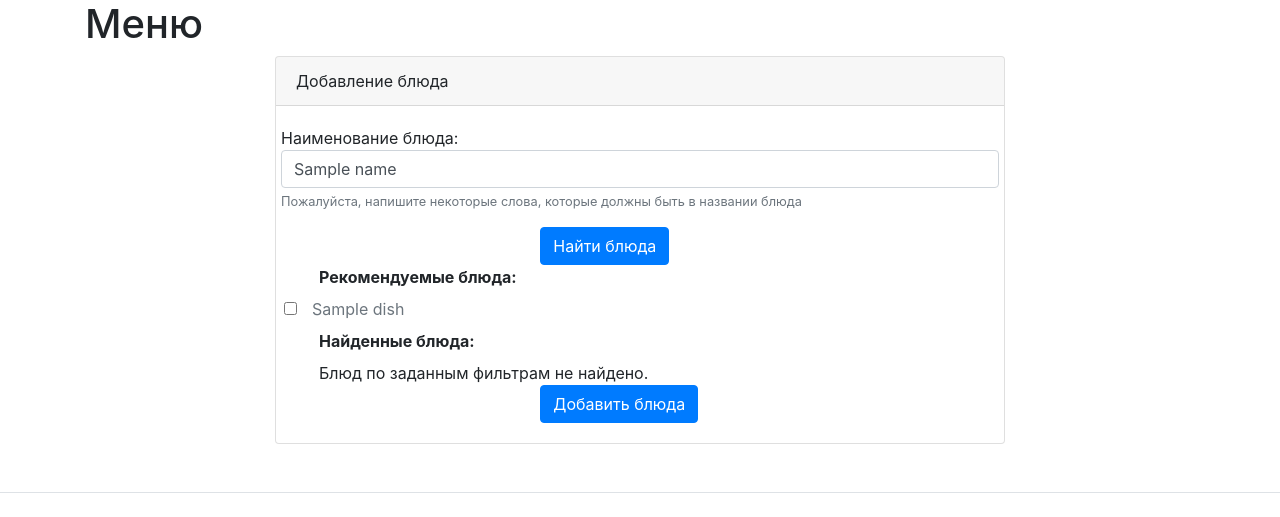
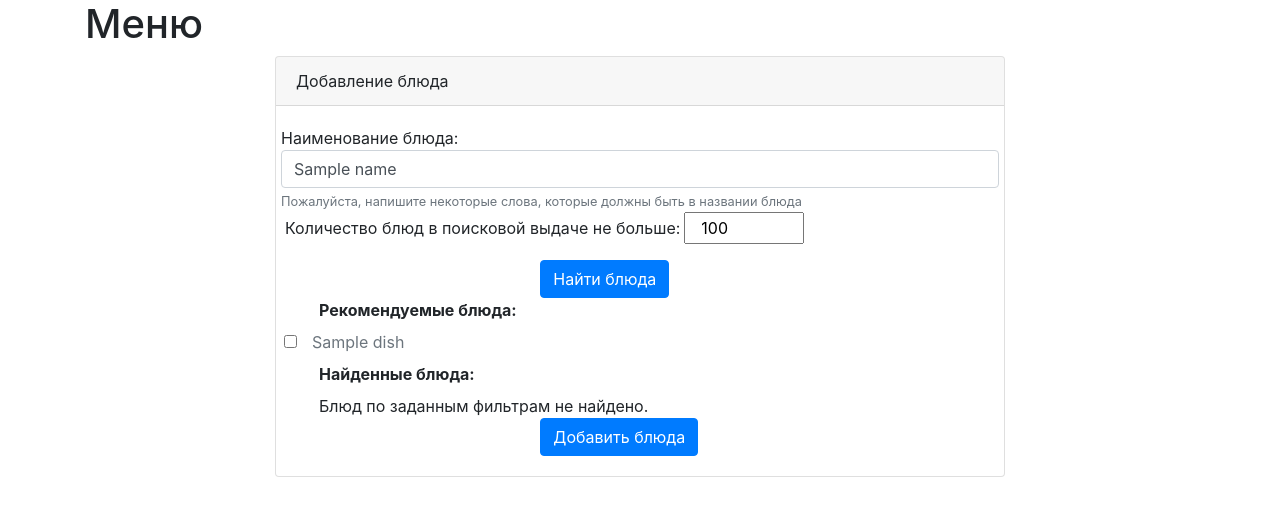
Before and after one commit to tunsmm/yourmeals, a Django app: template yourmeals/diaryapp/templates/menu/meal/add_dish.html in a window 1280 px wide. Shown: the part 56-573 px from the top of the page. Run offline with Django 4.2, Linux system fonts and the light colour scheme; the template is opened without the code that fills it: most values are stand-ins (such as "Sample title", 1, 10 or a date in 2020); parts of the project's set-up code (start-up, migrations or seed data) failed here and were passed over.

Commit message:
Add limit query

```diff
--- a/yourmeals/data_access/data_access_module.py
+++ b/yourmeals/data_access/data_access_module.py
@@ -71,7 +71,6 @@ class DataAccessModule:
             strategy=orm_user.strategy,
         )
 
-
         if add_history and orm_user.history:
             for orm_meal in orm_user.history:
                 meal = get_meal(orm_meal.meal_type)
@@ -109,8 +108,8 @@ class DataAccessModule:
         )
         return dish
 
-    def get_dishes_names(self, dish_name: str) -> list[str]:
-        orm_dishes = orm.Dish.objects(name__icontains=dish_name)
+    def get_dishes_names(self, dish_name: str, limit: int = 100) -> list[str]:
+        orm_dishes = orm.Dish.objects(name__icontains=dish_name).limit(limit)
         dishes = []
         for orm_dish in orm_dishes:
             name = orm_dish.name
--- a/yourmeals/diaryapp/templates/menu/meal/add_dish.html
+++ b/yourmeals/diaryapp/templates/menu/meal/add_dish.html
@@ -10,7 +10,8 @@
         btn.addEventListener('click', async function(event) {
             event.preventDefault();
             let name = document.querySelector("input[name=name]").value;
-            let response = await fetch(`/menu/search/?name=${name}`);
+            let limit = document.querySelector("input[name=limit]").value;
+            let response = await fetch(`/menu/search/?name=${name}&limit=${limit}`);
             response.json().then(function(dishes) {
                 var search_dishes = dishes;
                 console.log(dishes);
@@ -20,7 +21,6 @@
                 sd_block.innerHTML = null;
 
                 let div = document.createElement("div");
-                // div.setAttribute("style","overflow-y:auto;height:500px;width:650px;margin-left:15px");
                 div.textContent = "";
                 if (typeof dishes != "undefined" && dishes != null && dishes.length != null && dishes.length > 0) {
                     // array exists and is not empty
@@ -77,11 +77,12 @@
                 <form method="GET" action=".">
 
                     <div class="form-group row">
-                        <label class="form-check-label">
-                            Наименование блюда:
-                        </label>
+                        <label class="form-check-label">Наименование блюда:</label>
                         <input class="form-control" type="text" name="name" required id="id_name" placeholder="Авокадо" {% if name %}value="{{ name }}"{% endif %}>
                         <small id="nameHelp" class="form-text text-muted">Пожалуйста, напишите некоторые слова, которые должны быть в названии блюда</small>
+                        <br>
+                        <label class="form-check-label p-1">Количество блюд в поисковой выдаче не больше:</label>
+                        <input class="col-md-2" type="text" name="limit" required id="id_limit" placeholder="Количество блюд" value="100">
 
                     </div>
 
```
